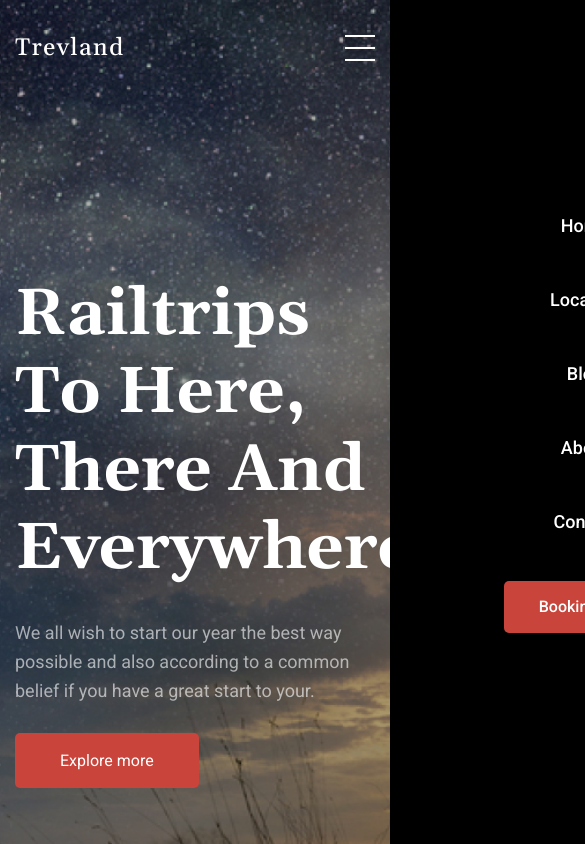
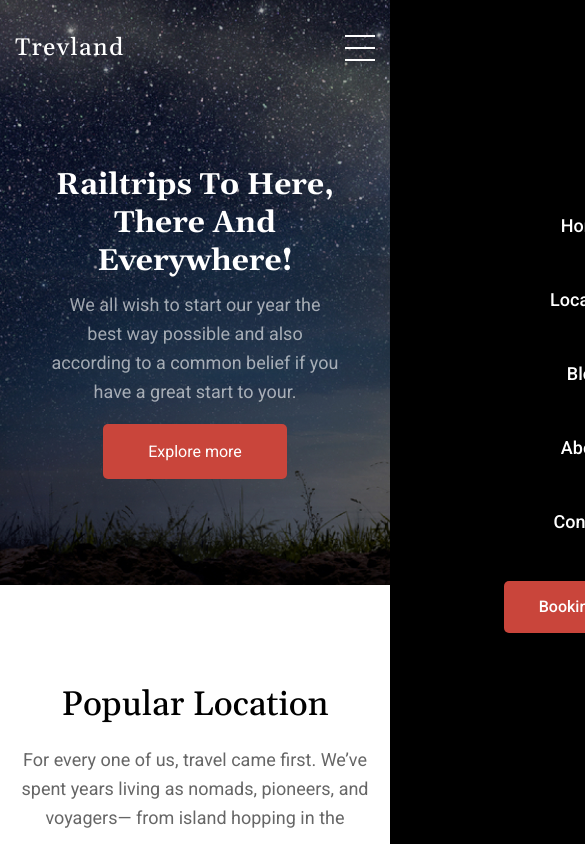
Before and after one commit to gg22hh/traveland, a React (Create React App) app: page / in a window 390 px wide. Shown: the top 844 px of the page, 585 px wide, since content can reach past the window. Built offline with nearby package versions, Linux system fonts and the light colour scheme; a web font is replaced by a local one.

Commit message:
finished banner and info sections adaptive

```diff
--- a/src/App.js
+++ b/src/App.js
@@ -10,9 +10,9 @@ function App() {
     <div>
 	  <Head />
 	  <Info />
-	  <Offers />
+	  {/* <Offers />
 	  <Blog />
-	  <Footer />
+	  <Footer /> */}
     </div>
   );
 }
--- a/src/components/Head/Head.css
+++ b/src/components/Head/Head.css
@@ -1,5 +1,11 @@
 .head {
-	background: url('/public/images/Head/head-bg.jpg') center no-repeat;
+	background: url('/public/images/Head/head-bg.jpg') left no-repeat;
 	background-size: cover;
 	margin-bottom: 140px;
 }
+
+@media(max-width: 425px) {
+	.head {
+		margin-bottom: 100px;
+	}
+}
--- a/src/components/Head/HeadComponents/Banner/Banner.css
+++ b/src/components/Head/HeadComponents/Banner/Banner.css
@@ -22,3 +22,26 @@
 	background-color: #C9453B;
 	border-radius: 5px;
 }
+
+@media(max-width: 580px) {
+	.banner {
+		padding: 70px 0 120px;
+		text-align: center;
+	}
+	.banner__title {
+		font-size: 35px;
+		line-height: 48px;
+		max-width: 426px;
+		margin: 0 auto 10px;
+	}
+	.banner__text {
+		max-width: 290px;
+		margin: 0 auto 30px;
+	}
+}
+@media(max-width: 458px) {
+	.banner__title {
+		font-size: 30px;
+		line-height: 38px;
+	}
+}
--- a/src/components/Info/Info.css
+++ b/src/components/Info/Info.css
@@ -14,3 +14,10 @@
 	display: flex;
 	gap: 30px;
 }
+
+@media(max-width: 1180px) {
+	.info__items {
+		flex-flow: column;
+		align-items: center;
+	}
+}
--- a/src/index.css
+++ b/src/index.css
@@ -65,7 +65,7 @@ body {
 	font-weight: 400;
 	font-size: 18px;
 	line-height: 29px;
-	color: rgba(0, 0, 0, 0.6)
+	color: rgba(0, 0, 0, 0.6);
 }
 
 .container {
@@ -89,3 +89,10 @@ code {
     font-family: source-code-pro, Menlo, Monaco, Consolas, "Courier New",
         monospace;
 }
+
+@media(max-width: 425px) {
+	.title {
+		font-size: 34px;
+		line-height: 40px;
+	}
+}
```
